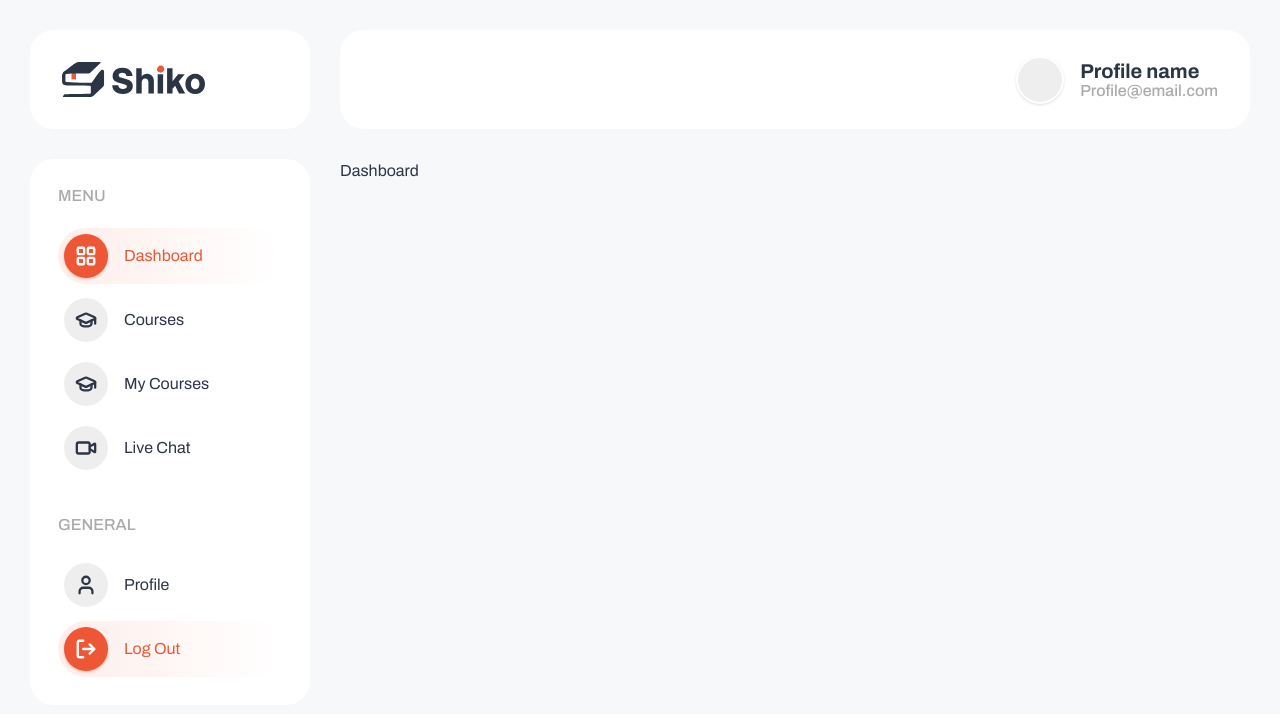
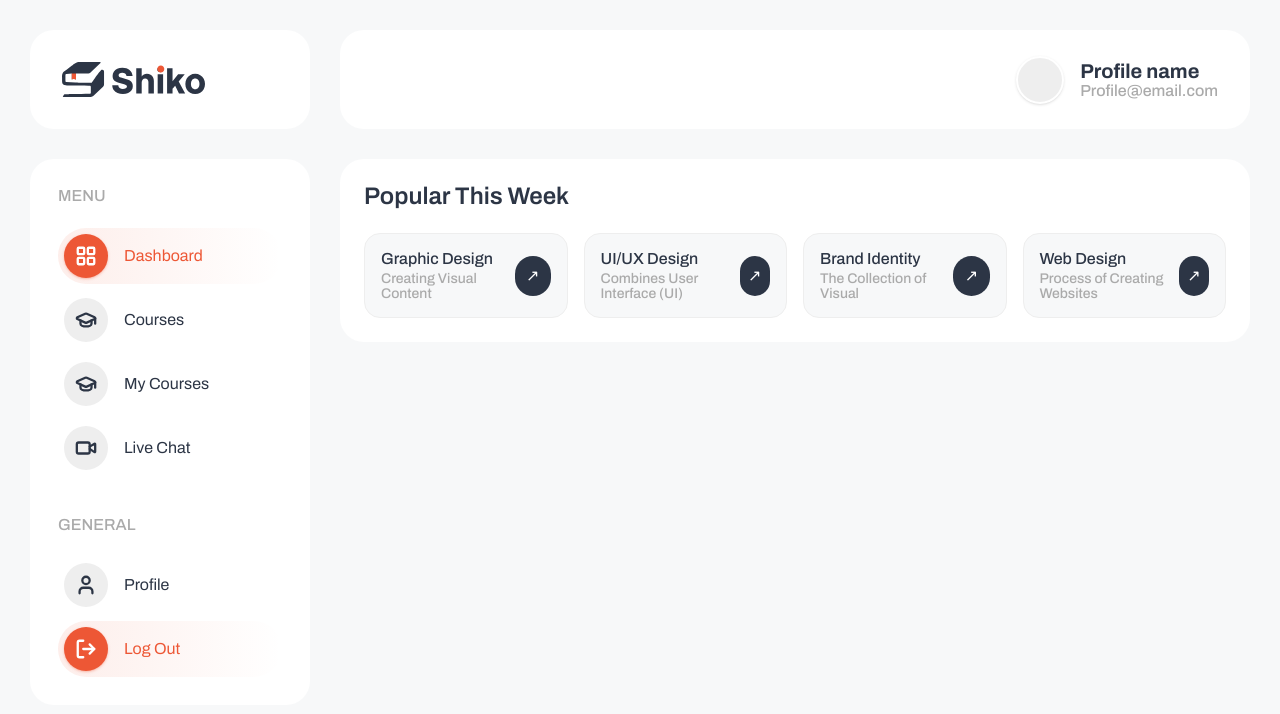
Before and after one commit to CloudServices-group3/shiko-frontend, a Next.js app: page /dashboard in a window 1280 px wide. Shown: the top 714 px of the page. Built offline with nearby package versions, Linux system fonts and the light colour scheme.

Commit message:
Add frontend and mock data

```diff
--- a/src/app/(main)/dashboard/page.tsx
+++ b/src/app/(main)/dashboard/page.tsx
@@ -1,3 +1,9 @@
+import PopularThisWeek from "@/components/dashboard/PopularThisWeek";
+
 export default function DashboardPage() {
-  return <section>Dashboard</section>;
+  return (
+    <section className="space-y-6">
+      <PopularThisWeek />
+    </section>
+  );
 }
--- a/src/components/dashboard/PopularThisWeek.tsx
+++ b/src/components/dashboard/PopularThisWeek.tsx
@@ -0,0 +1,55 @@
+const popularCourses = [
+  {
+    id: 1,
+    title: "Graphic Design",
+    subtitle: "Creating Visual Content",
+  },
+  {
+    id: 2,
+    title: "UI/UX Design",
+    subtitle: "Combines User Interface (UI)",
+  },
+  {
+    id: 3,
+    title: "Brand Identity",
+    subtitle: "The Collection of Visual",
+  },
+  {
+    id: 4,
+    title: "Web Design",
+    subtitle: "Process of Creating Websites",
+  },
+];
+
+export default function PopularThisWeek() {
+  return (
+    <section className="rounded-3xl bg-fff p-6">
+      <h2 className="figma-h2 mb-6 text-p1">
+        Popular This Week
+      </h2>
+
+      <div className="grid gap-4 md:grid-cols-2 xl:grid-cols-4">
+        {popularCourses.map((course) => (
+          <article
+            key={course.id}
+            className="flex items-center justify-between rounded-2xl border border-eee bg-bg p-4 transition hover:shadow-md"
+          >
+            <div>
+              <h3 className="figma-b2 text-p1">
+                {course.title}
+              </h3>
+
+              <p className="mt-1 figma-b3 text-aaa">
+                {course.subtitle}
+              </p>
+            </div>
+
+            <button className="flex h-10 w-10 items-center justify-center rounded-full bg-p1 text-fff transition hover:bg-p2">
+              ↗
+            </button>
+          </article>
+        ))}
+      </div>
+    </section>
+  );
+}
```
